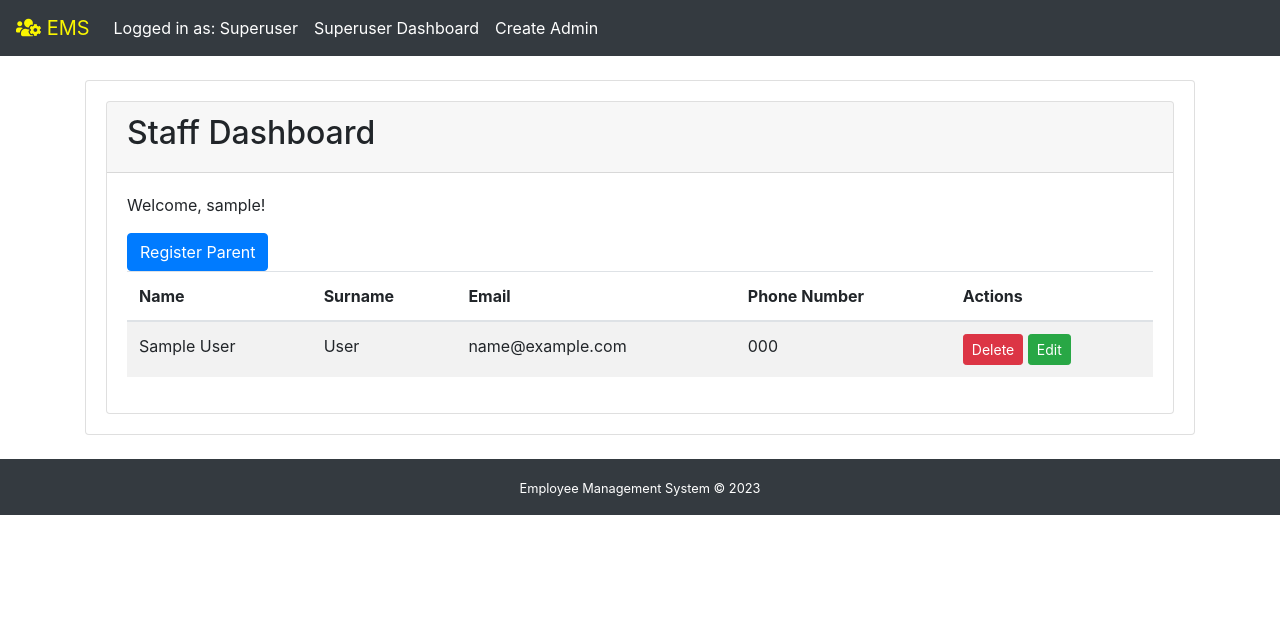
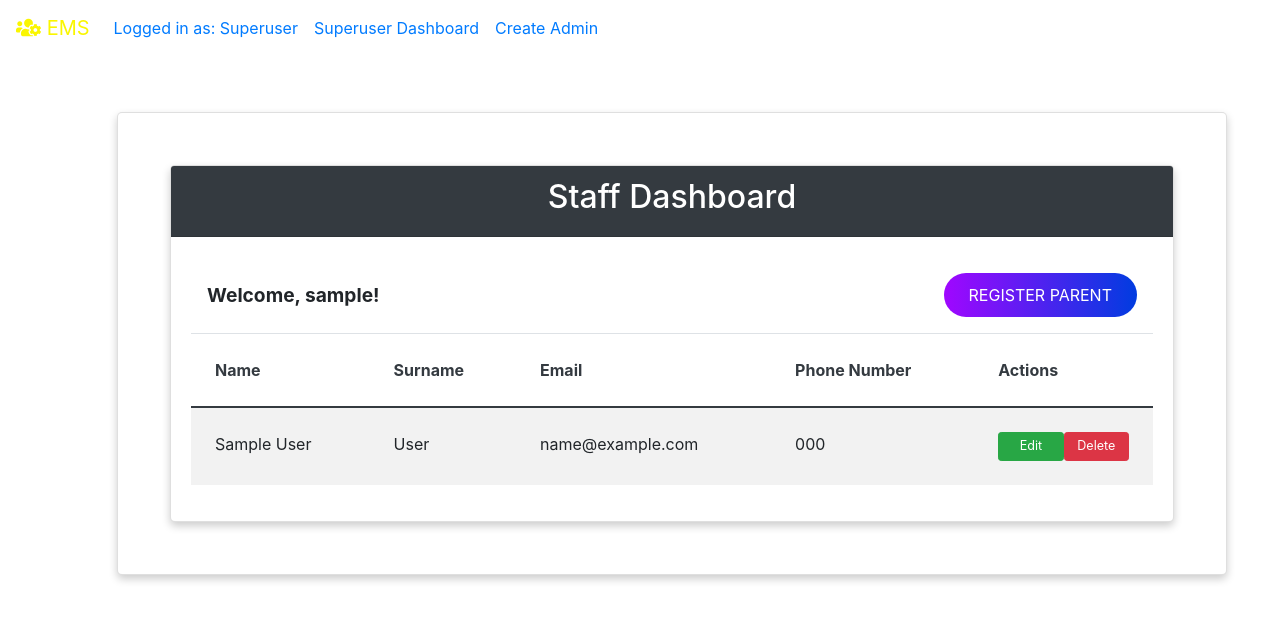
Before and after one commit to arianGh1/Projects, a Django app: page /accounts/staff_dashboard/ in a window 1280 px wide. Shown: the top 621 px of the page. Run offline with Django 4.2, Linux system fonts and the light colour scheme; a user stored in the database is signed in; tables that the repository leaves empty hold one stand-in row (values such as "Sample post"); some libraries are stand-ins or nearby versions.

Commit message:
Update staff_dashboard.html

```diff
--- a/accounts/templates/staff/staff_dashboard.html
+++ b/accounts/templates/staff/staff_dashboard.html
@@ -1,20 +1,119 @@
-<!-- staff/staff_dashboard.html -->
+{% extends 'base.html' %}
 
-{% extends 'base.html' %}
+{% block extra_css %}
+<style>
+  .table-hover tbody tr:hover {
+    color: #fff;
+    background-color: #6c757d;
+  }
+  .table td, .table th {
+    padding: 1.5rem;
+    vertical-align: top;
+    border-top: 1px solid #dee2e6;
+  }
+  .card {
+    box-shadow: 0 4px 8px 0 rgba(0, 0, 0, 0.2);
+    margin: 2rem;
+    border-radius: 5px;
+  }
+  .card-header {
+    background-color: #343a40;
+    color: #fff;
+    border-radius: 15px 15px 0 0;
+  }
+
+  .btn-primary {
+    background: linear-gradient(to right, #a007ff, #003ce0);
+    border: none;
+    color: #fff;
+    padding: 10px 25px;
+    text-transform: uppercase;
+    transition: all 0.5s;
+    cursor: pointer;
+    border-radius: 50px;
+    text-decoration: none;
+}
+
+.btn-primary:hover {
+    background: linear-gradient(to left, #a007ff, #003ce0);
+}
+
+  .btn-success {
+    color: #fff;
+    background-color: #28a745;
+    border-color: #28a745;
+    border-radius: 20px;
+    transition: all 0.3s;
+  }
+  .btn-success:hover {
+    background-color: #1e7e34;
+    border-color: #1e7e34;
+  }
+
+  .btn-danger {
+    color: #fff;
+    background-color: #dc3545;
+    border-color: #dc3545;
+    border-radius: 20px;
+    transition: all 0.3s;
+  }
+  .btn-danger:hover {
+    background-color: #c82333;
+    border-color: #c82333;
+  }
+
+  .table thead th {
+    vertical-align: bottom;
+    border-bottom: 2px solid #343a40;
+    color: #343a40;
+  }
+  .btn-sm {
+    padding: 0.25rem 0.5rem;
+    font-size: 0.7875rem;
+    line-height: 1.5;
+    border-radius: 0.2rem;
+    width: 100%;
+  }
+  .action-form {
+    width: 100%;
+  }
+
+  .action-container {
+    display: flex;
+    justify-content: space-around;
+  }
+  .table {
+    width: 100%;
+  }
+  .header-content {
+    display: flex;
+    justify-content: space-between;
+    align-items: center;
+    padding: 1rem;
+}
+
+.card-text {
+    margin: 0;
+    font-size: 1.2rem;
+    font-weight: bold;
+}
+</style>
+{% endblock %}
 
 {% block content %}
 <div class="card">
     <div class="card-header">
-        <h2>Staff Dashboard</h2>
+        <h2 style="text-align: center;">Staff Dashboard</h2>
     </div>
     <div class="card-body">
+      <div class="header-content">
         <p class="card-text">Welcome, {{ request.user.username }}!</p>
         <!-- Register Parent Button -->
         <a href="{% url 'register_parent' %}" class="btn btn-primary">Register Parent</a>
-
+      </div>
         <!-- List of Parents -->
         <div class="table-responsive">
-            <table class="table table-striped">
+            <table class="table table-striped table-hover">
                 <thead>
                     <tr>
                         <th>Name</th>
@@ -32,15 +131,16 @@
                         <td>{{ parent.email }}</td>
                         <td>{{ parent.phone_number }}</td>
                         <td>
+                          <div class="action-container">
+                            <!-- Update Parent Button -->
+                            <form action="{% url 'update_parent' parent.id %}" method="post" class="action-form">
+                                {% csrf_token %}
+                                <button type="submit" class="btn btn-success btn-sm">Edit</button>
+                            </form>
                             <!-- Delete Parent -->
-                            <form action="{% url 'delete_parent' parent.id %}" method="post" style="display: inline;">
+                            <form action="{% url 'delete_parent' parent.id %}" method="post" class="action-form">
                               {% csrf_token %}
                               <button type="submit" class="btn btn-danger btn-sm" onclick="return confirm('Are you sure you want to delete?');">Delete</button>
-                            </form>
-
-                            <!-- Update Parent Button -->
-                            <a href="{% url 'update_parent' parent.id %}" class="btn btn-success btn-sm">Edit</a>
-
                               {% comment %} <!-- Remind Parent (Uncomment once the RemindParentView is uncommented) -->
                               <!--
                               <form action="{% url 'remind_parent' parent.id %}" method="post" style="display: inline;">
@@ -48,6 +148,8 @@
                                   <button type="submit" class="btn btn-warning btn-sm">Remind Payment Due</button>
                               </form>
                               --> {% endcomment %}
+                            </form>
+                        </div>
                         </td>
                     </tr>
                     {% endfor %}
```
Lines whose indentation alone changed are shown as unchanged.
